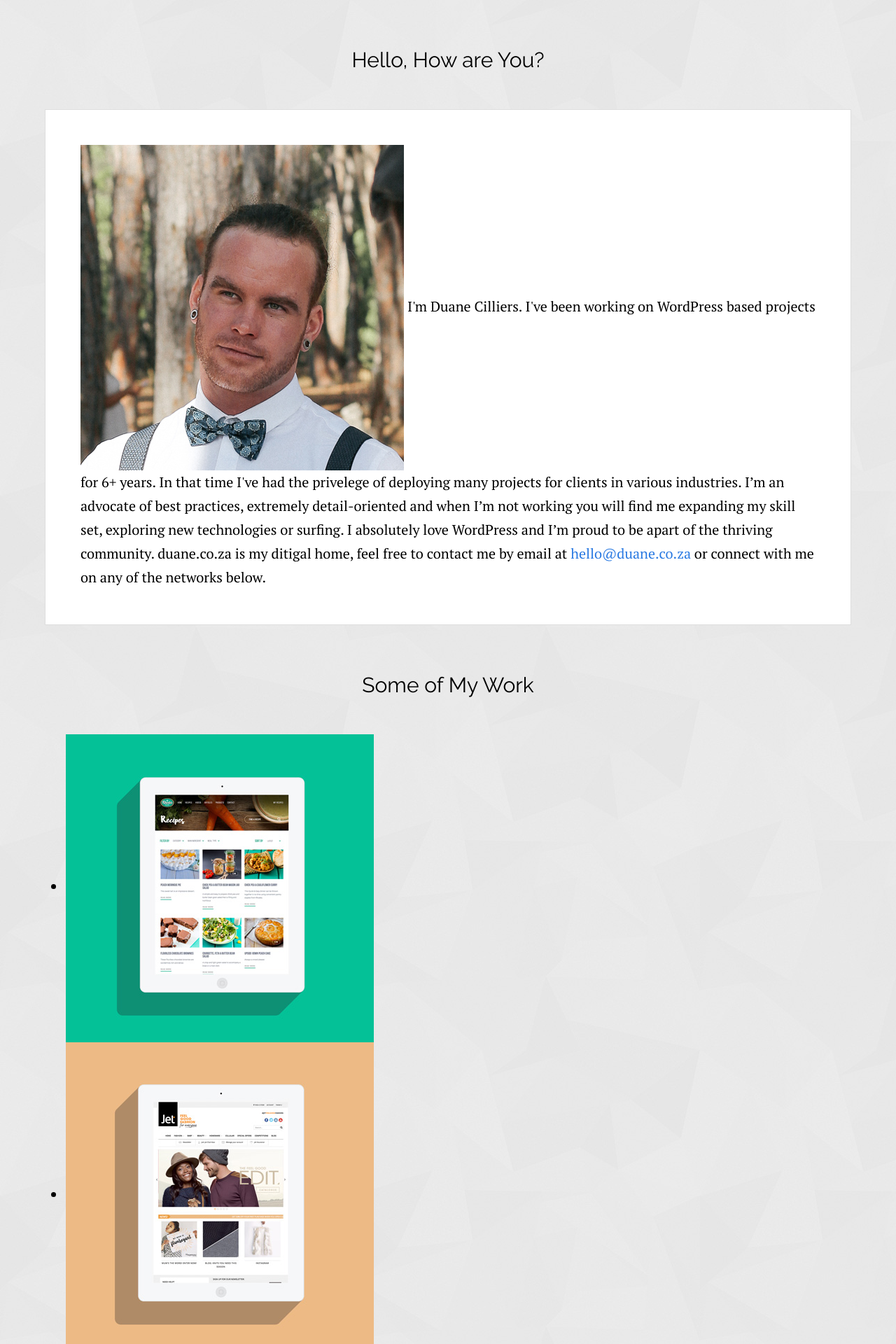
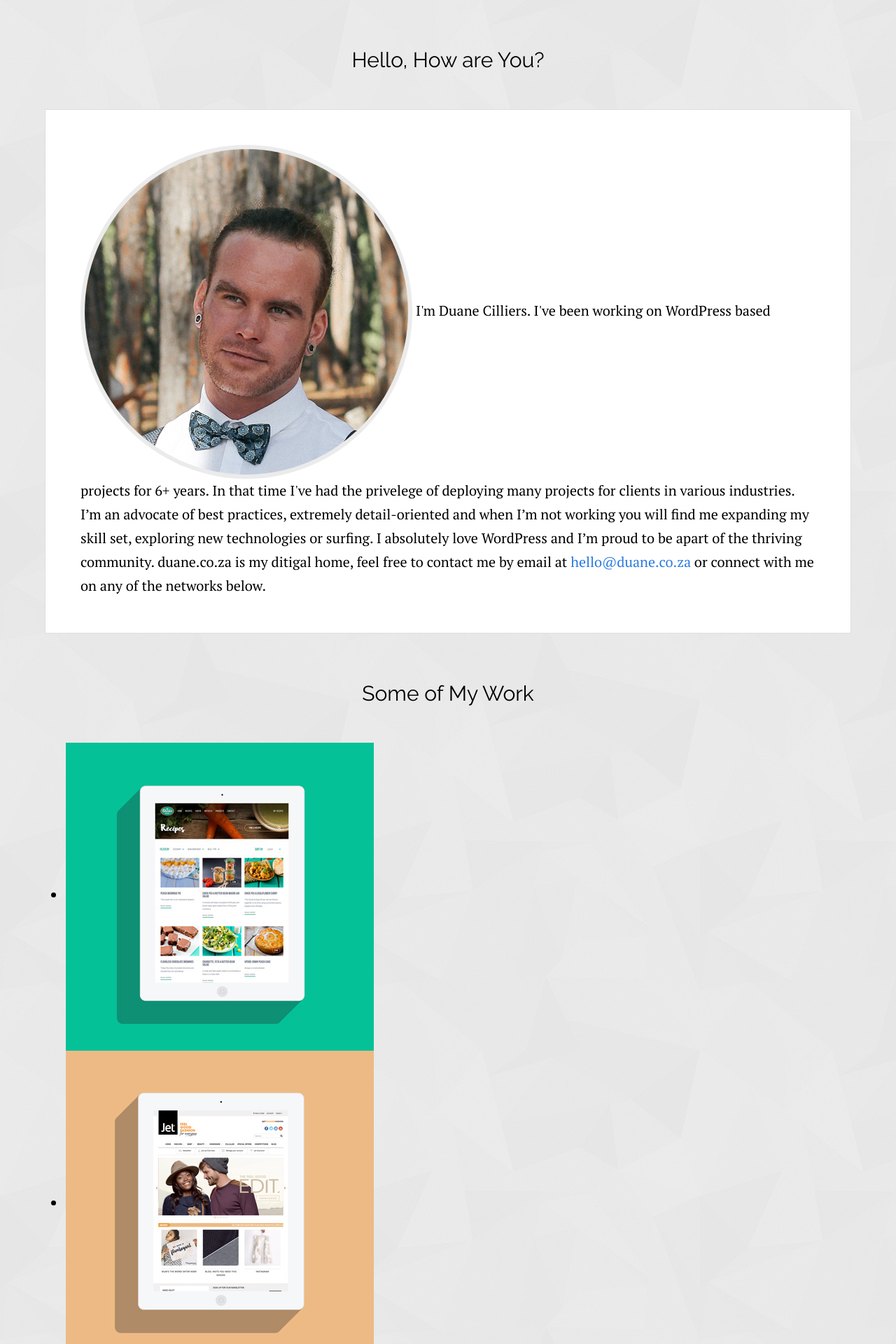
Before and after one commit to duanecilliers/duane.co.za-archive, a Jekyll site: the page built from index.html, in a window 1280 px wide. Shown: the top 1920 px of the page at 70% size. Built offline with Jekyll 4.4.1, drawn with Linux system fonts in a browser that asks for light colours.

Commit message:
Added media sass and applied to bio image.

```diff
--- /dev/null
+++ b/_sass/_media.scss
@@ -0,0 +1,11 @@
+%img-rounded {
+  border-radius: 90%;
+}
+
+%img-framed {
+  border: 6px solid $grey-color;
+}
+
+#bio img {
+  @extend %img-rounded, %img-framed;
+}
--- a/css/main.scss
+++ b/css/main.scss
@@ -27,4 +27,4 @@ $mq-tablet               : screen and (min-width: 768px);
 $mq-desktop              : screen and (min-width: 998px);
 
 // Import partials from `sass_dir` (defaults to `_sass`)
-@import "normalize", "base", "cards";
+@import "normalize", "base", "cards", "media";
```
